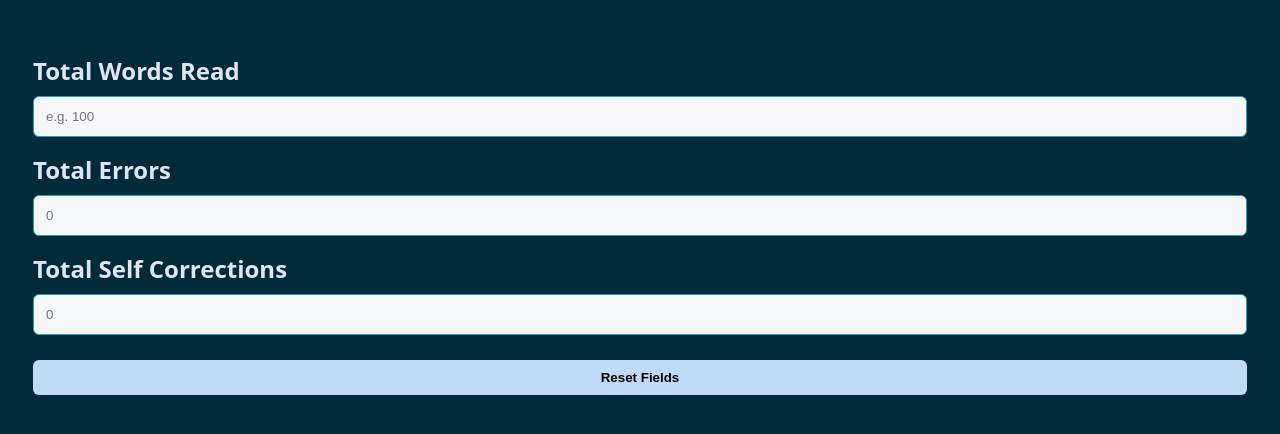
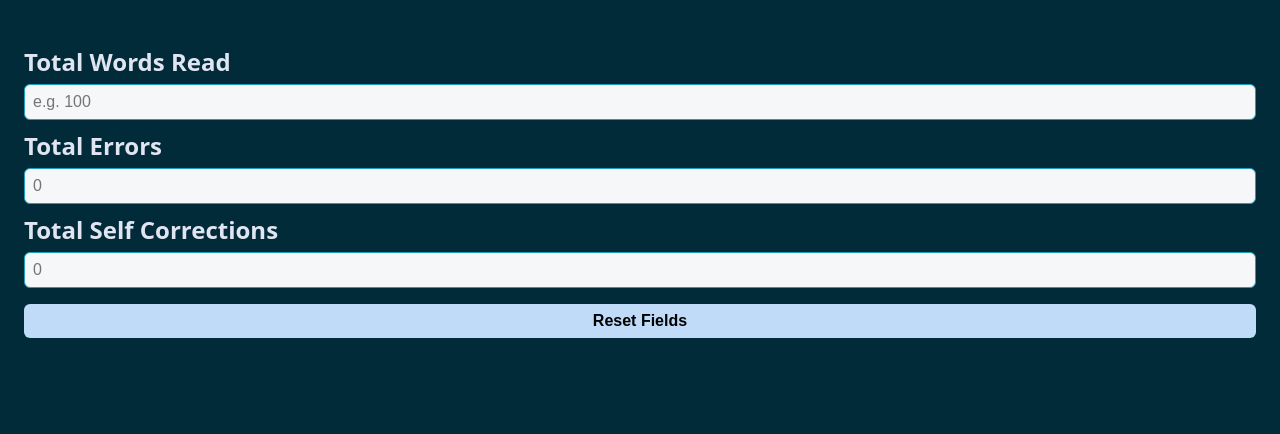
Before and after one commit to heathernoto/reading-progress-calculator, a React (Vite) app: page / in a window 1280 px wide. Shown: the top 434 px of the page. Built offline with nearby package versions, Linux system fonts and the light colour scheme.

Commit message:
minor css

```diff
--- a/src/ReadingCalculator.css
+++ b/src/ReadingCalculator.css
@@ -1,18 +1,17 @@
 .assessment-container {
-  width: 100%;
   background-color: #022b3a;
   font-family: system-ui, -apple-system, sans-serif;
   font-size: 1.5rem;
 }
 
 .assessment-card {
-  padding: 25px;
+  padding: 1rem;
 }
 
 .form-group {
   display: flex;
   flex-direction: column;
-  gap: 15px;
+  gap: 0.5rem;
   margin-top: 20px;
 }
 
@@ -24,13 +23,13 @@ input{
 .input-label {
   display: block;
   font-weight: 600;
-  margin-bottom: 5px;
   color: #e1e5f2;
 }
 
 .input-field {
   width: 100%;
-  padding: 12px;
+  font-size:  1rem;;
+  padding: .5rem;
   border-radius: 6px;
   border: 1px solid #219ebc;
   box-sizing: border-box;
@@ -39,7 +38,7 @@ input{
 .button-group {
   display: flex;
   gap: 10px;
-  margin-top: 25px;
+  margin-top: 1rem;
 }
 
 .btn {
@@ -47,7 +46,8 @@ input{
   background-color:  #bfdbf7;
   color: black;
   border: 1px solid #e9ecef;
-  padding: 10px;
+  font-size: 1rem;
+  padding: .5rem;
   border: none;
   border-radius: 6px;
   font-weight: bold;
@@ -61,8 +61,8 @@ input{
 
 /* Results Box */
 .results-box {
-  margin-top: 30px;
-  padding: 20px;
+  margin-top: 1.25rem;
+  padding: .75rem;
   background-color: #1f7a8c;
   color:#e1e5f2;
   border-radius: 8px;
@@ -72,7 +72,7 @@ input{
 .results-grid {
   display: grid;
   grid-template-columns: 1fr 1fr;
-  gap: 12px;
+  gap: .5px;
 }
 
 .result-value {
@@ -81,11 +81,11 @@ input{
 
 /* Dynamic Level Colors */
 .level-independent {
-  color: #28ce4f;
+  color: #26b548;
 }
 .level-instructional {
   color: #d77626;
 }
 .level-frustrational {
-    color: #e02739;
+    color: #c61a2b;
 }
--- a/src/ReadingCalculator.tsx
+++ b/src/ReadingCalculator.tsx
@@ -42,7 +42,7 @@ const ReadingCalculator = () => {
 
         {results && (
           <div className="results-box">
-            <h3 style={{ marginTop: 0 }}>Assessment Summary</h3>
+            <h3 style={{ marginTop: 0, marginBottom: '.25rem' }}>Assessment Summary</h3>
             <div className="results-grid">
               <span>Accuracy Rate:</span>
               <span className={`result-value ${results.levelClass}`}>{results.accuracy}%</span>
```
